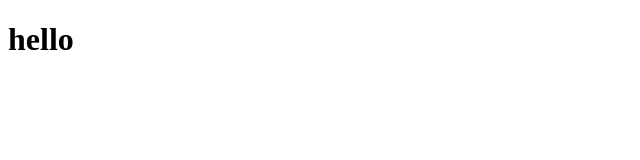
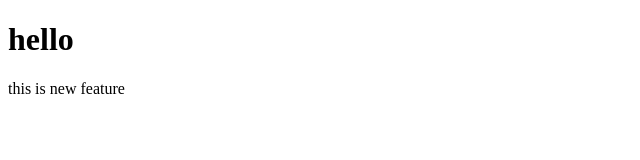
Before and after one commit to 3382674/juhi.demo, a plain HTML site: page index.html in a window 1280 px wide. Shown: the whole page, without its empty margins (0-640 px from the left). Drawn offline with Linux system fonts and the light colour scheme.

Commit message:
new modifu

```diff
--- a/index.html
+++ b/index.html
@@ -7,5 +7,6 @@
 </head>
 <body>
     <h1>hello</h1>
+    <p1>this is new feature</p1>
 </body>
 </html>
```
